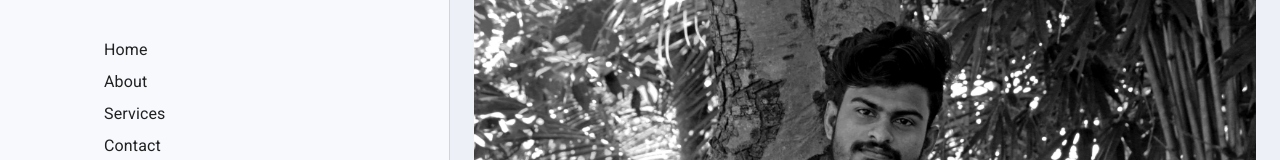
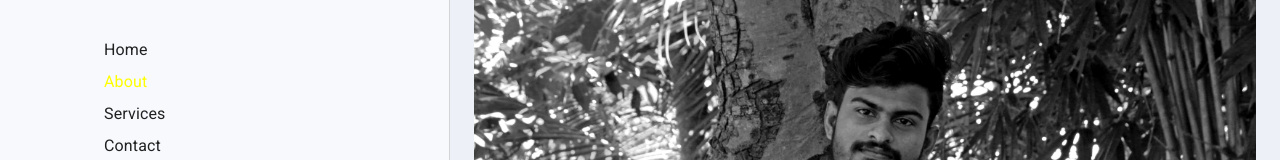
Before and after one commit to SandaruwanB/portfolio, a React (Create React App) app: page /about in a window 1280 px wide. Shown: the part 283-443 px from the top of the page. Built offline with nearby package versions, Linux system fonts and the light colour scheme; a web font is replaced by a local one.

Commit message:
DEV navbar active + about page

```diff
--- a/src/components/About.jsx
+++ b/src/components/About.jsx
@@ -10,9 +10,10 @@ const About = () => {
     <Box sx={{display : 'flex',}}>
       <CssBaseline />
       <NavBar />
+      <Box sx={{display : 'flex'}}>
         <Box
           component={'main'}
-        sx={{flexGrow : 1, width : {sm : 'calc(100% - 600px)'}, minHeight : '100vh'}}
+          sx={{flexGrow : 1, minHeight : '100vh', width : '100%', pl : { md : '0', sm : '0', lg : '450px' }}}
         >
           <Box sx={{height : '100%', width : '100%', background : theme.palette.primary.main, pt : 15}}>
             <Container maxWidth="lg" sx={{width : {xl : '70%'}}}>
@@ -60,6 +61,7 @@ const About = () => {
           </Box>
         </Box>
       </Box>
+    </Box>
   )
 }
 
--- a/src/components/Home.jsx
+++ b/src/components/Home.jsx
@@ -13,10 +13,10 @@ const Home = () => {
   return (
     <Box sx={{display : 'flex',}}>
       <CssBaseline />
-      <NavBar />
+      <NavBar/>
       <Box
         component={'main'}
-        sx={{flexGrow : 1, width : {sm : 'calc(100% - 600px)'}, height : '100vh', background : theme.palette.primary.main}}
+        sx={{flexGrow : 1, width : {sm : 'calc(100% - 450px)'}, height : '100vh', background : theme.palette.primary.main}}
       >
         <Grid container sx={{width : '100%', height : '100%'}} direction={'row'} justifyContent={'center'} alignItems={'center'}>
           <Grid item xs={12} sm={12} md={5} lg={5} sx={{display : 'flex', justifyContent : {xs : 'center', sm : 'center', md : 'right'}, alignItems : {xs : 'end'}}}>
--- a/src/components/navbar/NavBar.jsx
+++ b/src/components/navbar/NavBar.jsx
@@ -1,7 +1,7 @@
 import { AppBar, Box, Drawer, IconButton, List, ListItem, ListItemButton, ListItemText, Toolbar, Typography, useTheme,} from '@mui/material';
-import { Menu, Copyright, Close } from '@mui/icons-material';
+import { Menu, Copyright, MenuOpen } from '@mui/icons-material';
 import React, { useState } from 'react'
-import { useNavigate } from 'react-router-dom';
+import { useLocation, useNavigate } from 'react-router-dom';
 
 const drawerWidth = 450;
 const navBarValues = [
@@ -25,6 +25,8 @@ const navBarValues = [
 
 const NavBar = (props) => {
   const {window} = props;
+  const location = useLocation();
+  const current = location.pathname;
   const [mobileOpen, setMobileOpen] = useState(false);
   const theme = useTheme();
   const navigate = useNavigate();
@@ -37,14 +39,14 @@ const NavBar = (props) => {
     <div style={{background : theme.palette.secondary.main, height : '100%'}}>
       <Box sx={{width : '100%', display : 'flex', justifyContent : 'right'}}>
         <IconButton sx={{p : 2}} onClick={()=>handleDrawerToggle()}>
-          <Close />
+          <MenuOpen />
         </IconButton>
       </Box>
       <List>
         {navBarValues.map((value,index)=>(
           <ListItem key={index}>
             <ListItemButton>
-              <ListItemText primary={value.name} onClick={()=>navigate(value.url)}/>
+              <ListItemText primary={value.name} onClick={()=>navigate(value.url)} sx={{color : value.url === current ? theme.components.MuiListItemText : ""}}/>
             </ListItemButton>
           </ListItem>
         ))}
@@ -84,7 +86,7 @@ const NavBar = (props) => {
       </AppBar>
       <Box
         component={'nav'}
-        sx={{width : {lg : drawerWidth}, flexShrink : {sm : 0}, background : theme.palette.secondary.main, display : {xs : 'none',sm : 'none', md : 'none', lg : 'flex'}, maxHeight : '100vh', justifyContent : 'center', pl : 13, flexDirection : 'column', borderRight : `1px solid ${theme.palette.primary.dark}`}}
+        sx={{width : {lg : drawerWidth}, flexShrink : {sm : 0}, background : theme.palette.secondary.main, display : {xs : 'none',sm : 'none', md : 'none', lg : 'flex'}, minHeight : '100vh', justifyContent : 'center', pl : 13, flexDirection : 'column', borderRight : `1px solid ${theme.palette.primary.dark}`, position : 'fixed'}}
         aria-label='navbar items'
       >
         <Typography variant='h5' sx={{fontWeight : '900', letterSpacing : 3, fontSize : '2rem'}} className='textMain'>
@@ -92,9 +94,11 @@ const NavBar = (props) => {
         </Typography>
         <Box sx={{display : 'block', pt : 5}}>
           {navBarValues.map((value, id)=>(
-            <Typography variant='body1' sx={{mt : 1, mb : 1}} key={id} className='textPrimary'>
+            <div onClick={()=>navigate(value.url)} style={{cursor : 'pointer'}} key={id}>
+              <Typography variant='body1' sx={{mt : 1, mb : 1, color : value.url === current ? theme.components.MuiListItemText : ""}} className='textPrimary'>
               {value.name}
-            </Typography>
+              </Typography>
+            </div>
           ))}
         </Box>
         <Box sx={{mt : 10}}>
--- a/src/theme/darkTheme.js
+++ b/src/theme/darkTheme.js
@@ -12,6 +12,9 @@ const DarkTheme = createTheme({
   },
   typography : {
     body1 : '#fff',
+  },
+  components : {
+    MuiListItemText : 'red'
   },
   transitions : {
     easing : {
--- a/src/theme/lightTheme.js
+++ b/src/theme/lightTheme.js
@@ -13,6 +13,9 @@ const LightTheme = createTheme({
   },
   typography : {
     body1 : '#000',
+  },
+  components : {
+    MuiListItemText : 'yellow'
   }
 })
 
```
Lines whose indentation alone changed are shown as unchanged.
